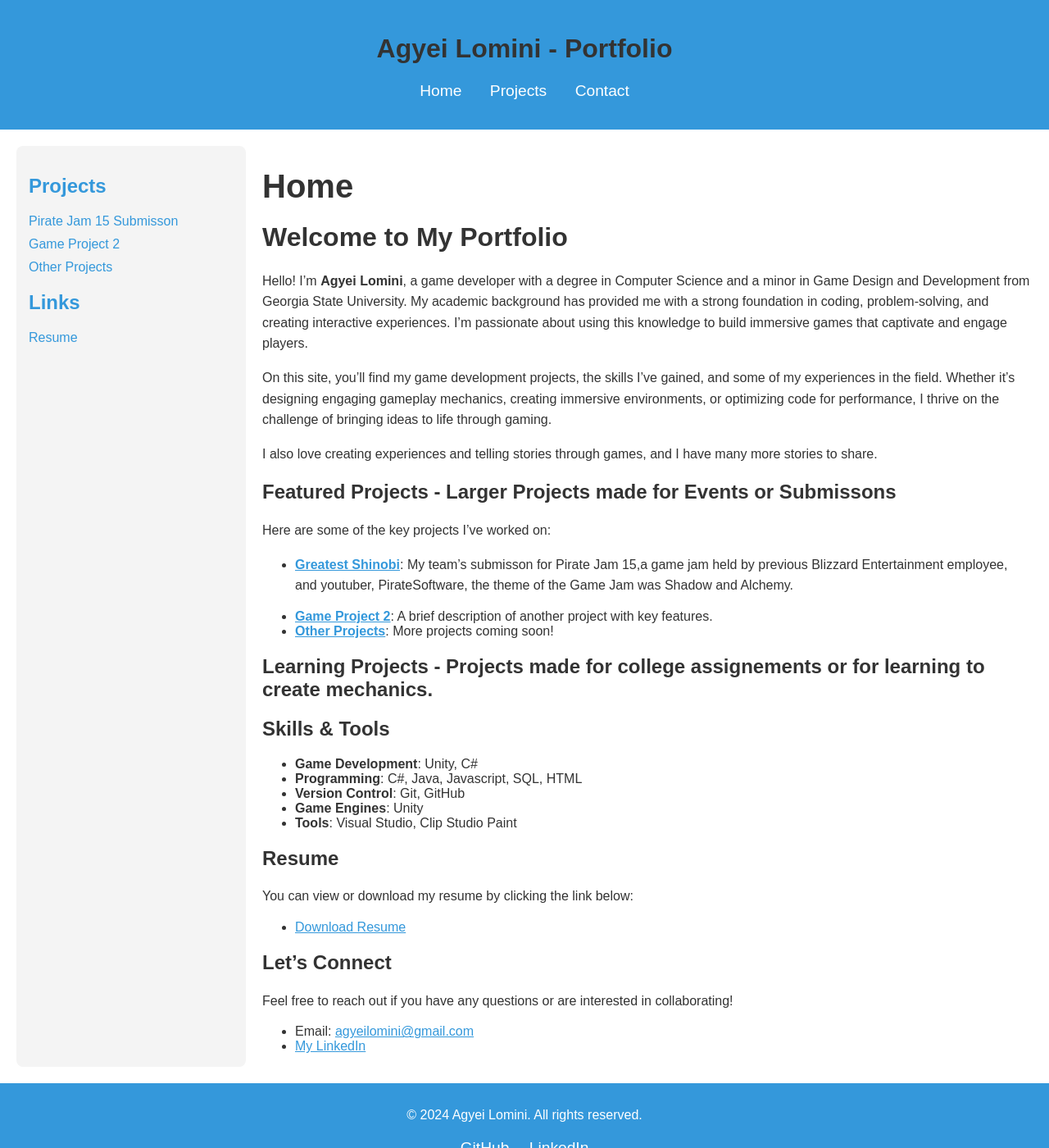
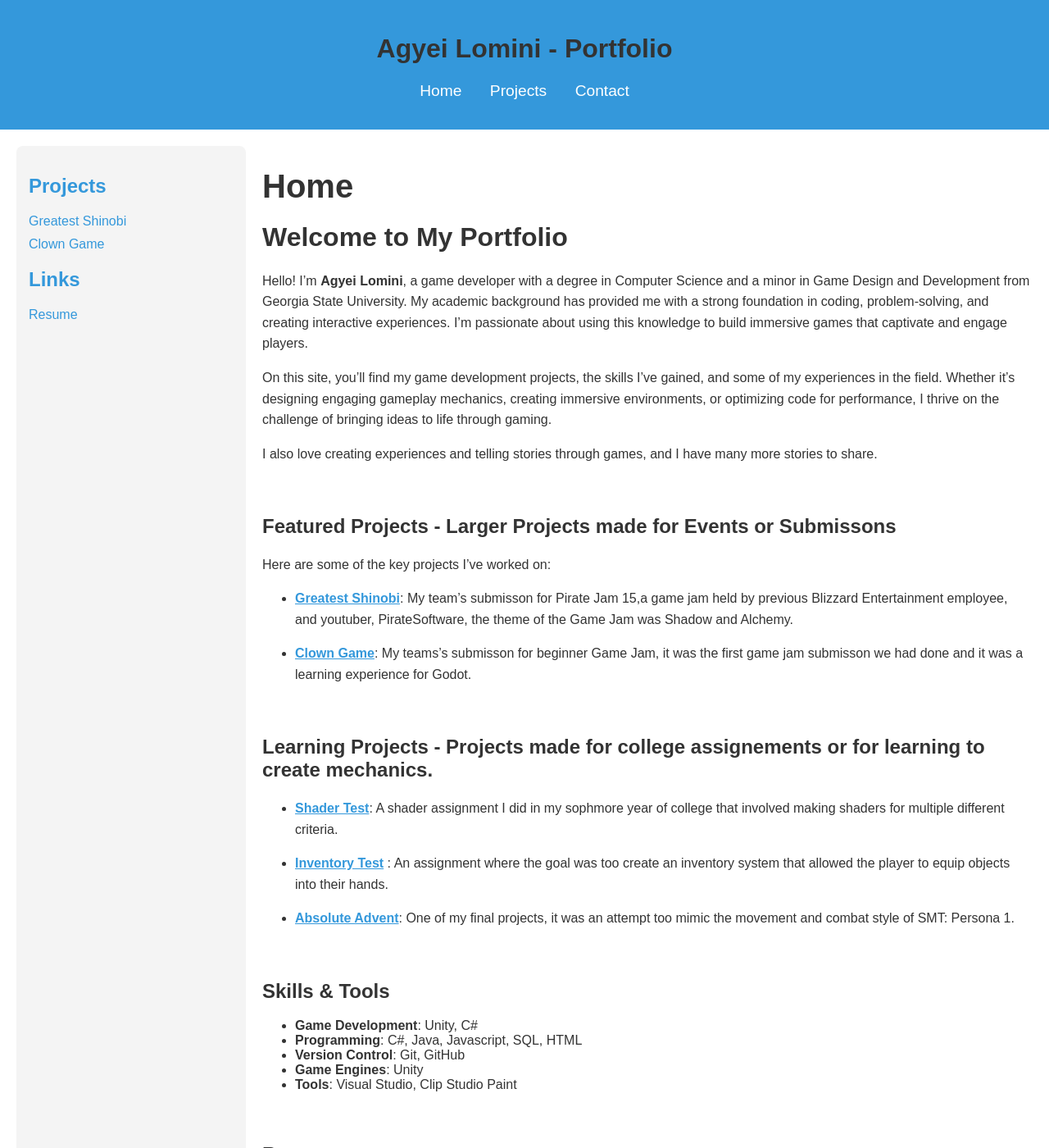
Before and after one commit to Zeroscapez/Zeroscapez.github.io, a Jekyll site: the page built from index.md, in a window 1280 px wide and 1400 px high. Shown: the whole window at 82% size. Built offline with Jekyll 4.4.1, drawn with Linux system fonts in a browser that asks for light colours.

Commit message:
Front Page Update Progress - 12/7/24

```diff
--- a/_layouts/default.html
+++ b/_layouts/default.html
@@ -32,13 +32,13 @@
             <aside class="sidebar">
                 <h2>Projects</h2>
                 <ul>
-                    <li><a href="#">Pirate Jam 15 Submisson</a></li>
-                    <li><a href="#">Game Project 2</a></li>
-                    <li><a href="#">Other Projects</a></li>
+                    <li><a href="#">Greatest Shinobi</a></li>
+                    <li><a href="#">Clown Game</a></li>
+
                 </ul>
                 <h2>Links</h2>
                 <ul>
-                    <li><a href="#">Resume</a></li>
+                    <li><a href="https://zeroscapez.github.io/files/Resume_AgyeiLomini.pdf">Resume</a></li>
                 </ul>
             </aside>
 
--- a/index.md
+++ b/index.md
@@ -11,6 +11,8 @@ On this site, you’ll find my game development projects, the skills I’ve gain
 
 I also love creating experiences and telling stories through games, and I have many more stories to share.
 
+<br>
+
 ## Featured Projects - Larger Projects made for Events or Submissons
 
 Here are some of the key projects I’ve worked on:
@@ -19,13 +21,19 @@ Here are some of the key projects I’ve worked on:
                         and youtuber, PirateSoftware, the theme of the Game Jam was Shadow and Alchemy.
 
 
-- **[Game Project 2](#)**: A brief description of another project with key features.
-- **[Other Projects](#)**: More projects coming soon!
+- **[Clown Game](https://youtu.be/i1nelzJMpVs?list=PLVebW6tkQvDHuhct9Yj4C8IGVGqb6Mbvb)**: My teams's submisson for beginner Game Jam, it was the first game jam submisson we had done and it was a learning experience for Godot.
 
+<br>
 
 ## Learning Projects - Projects made for college assignements or for learning to create mechanics.
 
+- **[Shader Test](https://youtu.be/Hg7tELQcOnk?list=PLVebW6tkQvDHuhct9Yj4C8IGVGqb6Mbvb)**: A shader assignment I did in my sophmore year of college that involved making shaders for multiple different criteria.
 
+- **[Inventory Test](https://youtu.be/075ogjXMLJI?list=PLVebW6tkQvDHuhct9Yj4C8IGVGqb6Mbvb)** : An assignment where the goal was too create an inventory system that allowed the player to equip objects into their hands.
+
+- **[Absolute Advent](https://youtu.be/hhVBQc7Wi4s?list=PLVebW6tkQvDHuhct9Yj4C8IGVGqb6Mbvb)**: One of my final projects, it was an attempt too mimic the movement and combat style of SMT: Persona 1.
+
+<br>
 
 ## Skills & Tools
 
@@ -35,15 +43,19 @@ Here are some of the key projects I’ve worked on:
 - **Game Engines**: Unity
 - **Tools**: Visual Studio, Clip Studio Paint
 
+<br>
+
 ## Resume
 
 You can view or download my resume by clicking the link below:
 
 - [Download Resume](https://zeroscapez.github.io/files/Resume_AgyeiLomini.pdf)
 
+<br>
+
 ## Let's Connect
 
 Feel free to reach out if you have any questions or are interested in collaborating!
 
-- Email: [agyeilomini@gmail.com](mailto:agyeilomini@gmail.com)
+- [agyeilomini@gmail.com](mailto:agyeilomini@gmail.com)
 - [My LinkedIn](https://www.linkedin.com/in/agyei-lomini-067340266/)
```
Also changed, not shown: 1 other file.
